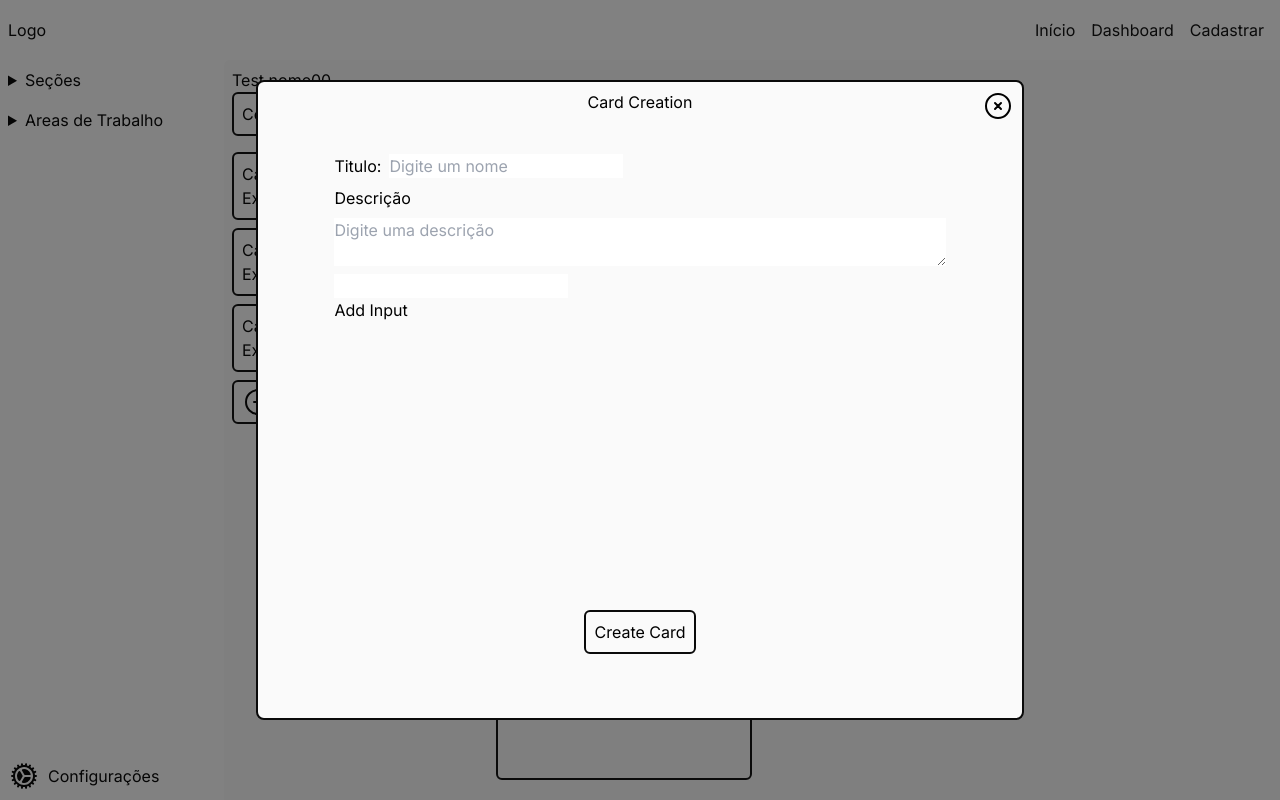
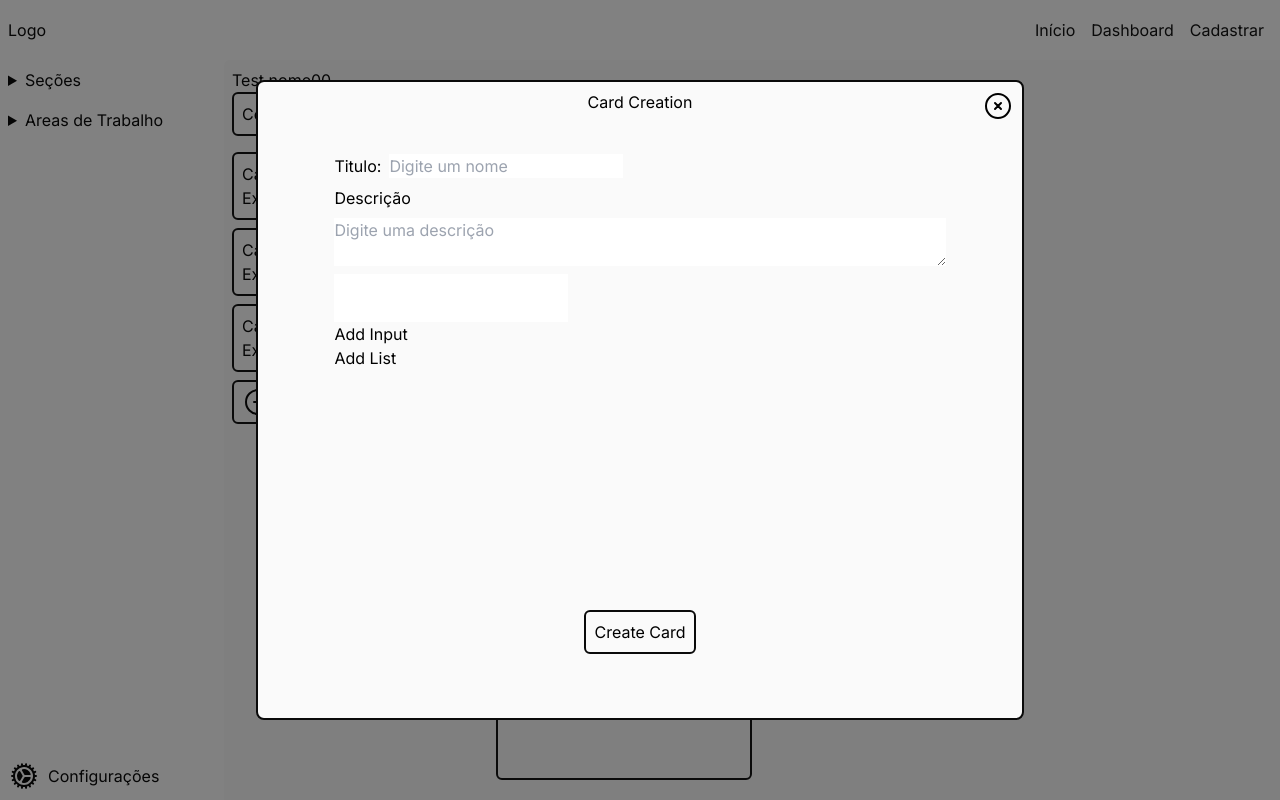
Before and after one commit to PragmaDevelopers/SistemasRC, a Next.js app in the folder SistemaBase/front-end/: page /dashboard/board/nome00 in a window 1280 px wide. Both pictures are taken after a click on the button "Add Card". Built offline with nearby package versions, Linux system fonts and the light colour scheme.

Commit message:
made some changes

```diff
--- a/SistemaBase/front-end/src/app/dashboard/board/[id]/page.tsx
+++ b/SistemaBase/front-end/src/app/dashboard/board/[id]/page.tsx
@@ -280,7 +280,8 @@ export default function Page({ params }: { params: { id: string } }) {
     const columnsId = useMemo(() => kanbanData.columns.map((col: Column) => col.id), [kanbanData]);
     const [showCreateCardForm, setShowCreateCardForm] = useState<boolean>(false);
     const [tempColumnID, setTempColumnID] = useState<string>("");
-    const [inputs, setInputs] = useState<String[]>(['']);
+    const [lists, setLists] = useState([{ title: '', inputs: [''], id: generateRandomString() }]);
+
     const sensors = useSensors(useSensor(PointerSensor, {
         activationConstraint: {
             distance: 2,  // 2px
@@ -572,16 +573,26 @@ export default function Page({ params }: { params: { id: string } }) {
         setShowCreateCardForm(true);
     };
 
-
-
-    const handleAddInput = () => {
-        setInputs([...inputs, '']); // Add a new input field
+    const handleInputChange = (listIndex: any, inputIndex: any, value: any) => {
+        const newLists = [...lists];
+        newLists[listIndex].inputs[inputIndex] = value;
+        setLists(newLists);
     };
 
-    const handleInputChange = (index: number, value: any) => {
-        const newInputs = [...inputs];
-        newInputs[index] = value;
-        setInputs(newInputs);
+    const updateListTitle = (listIndex: any, value: string) => {
+        const newLists = [...lists];
+        newLists[listIndex].title = value;
+        setLists(newLists);
+    }
+
+    const handleAddList = () => {
+        setLists([...lists, { title: 'Empty List', inputs: [''], id: generateRandomString() }]); // Add a new list
+    };
+
+    const handleAddInput = (listIndex: any) => {
+        const newLists = [...lists];
+        newLists[listIndex].inputs.push('');
+        setLists(newLists);
     };
 
 
@@ -590,8 +601,8 @@ export default function Page({ params }: { params: { id: string } }) {
         event.preventDefault();
         const cardTitle: string = event.target.title.value;
         const cardDescription: string = event.target.description.value;
-        const checklistsItems: CheckListItem =
-            console.log(inputs);
+        //const checklistsItems: CheckListItem =
+        console.log(lists);
 
         // Check if the card title is not empty before creating the card
         if (cardTitle.trim() !== "") {
@@ -670,18 +681,31 @@ export default function Page({ params }: { params: { id: string } }) {
                         <div className='w-full absolute bottom-0 flex justify-center items-center'>
                             <button type='submit' className='w-fit p-2 border-2 border-neutral-950 rounded-md'>Create Card</button>
                         </div>
-                        {inputs.map((inputValue, index) => (
-                            <div key={index}>
+                        <div>
+                            {lists.map((list, listIndex) => (
+                                <div key={listIndex}>
+                                    <input type='text' value={list.title} onChange={(e) => updateListTitle(listIndex, e.target.value)} />
+                                    <h2>{list.title}</h2>
+                                    {list.inputs.map((inputValue, inputIndex) => (
+                                        <div key={inputIndex}>
                                             <input
                                                 type="text"
-                                    value={inputValue as any}
-                                    onChange={(e) => handleInputChange(index, e.target.value)}
+                                                value={inputValue}
+                                                onChange={(e) =>
+                                                    handleInputChange(listIndex, inputIndex, e.target.value)
+                                                }
                                             />
                                         </div>
                                     ))}
-                        <button type="button" onClick={handleAddInput}>
+                                    <button type="button" onClick={() => handleAddInput(listIndex)}>
                                         Add Input
                                     </button>
+                                </div>
+                            ))}
+                            <button type="button" onClick={handleAddList}>
+                                Add List
+                            </button>
+                        </div>
                     </form>
                     <button onClick={() => setShowCreateCardForm(false)}><XCircleIcon className='w-8 aspect-square absolute top-2 right-2' /></button>
                 </div>
```
Lines whose indentation alone changed are shown as unchanged.
